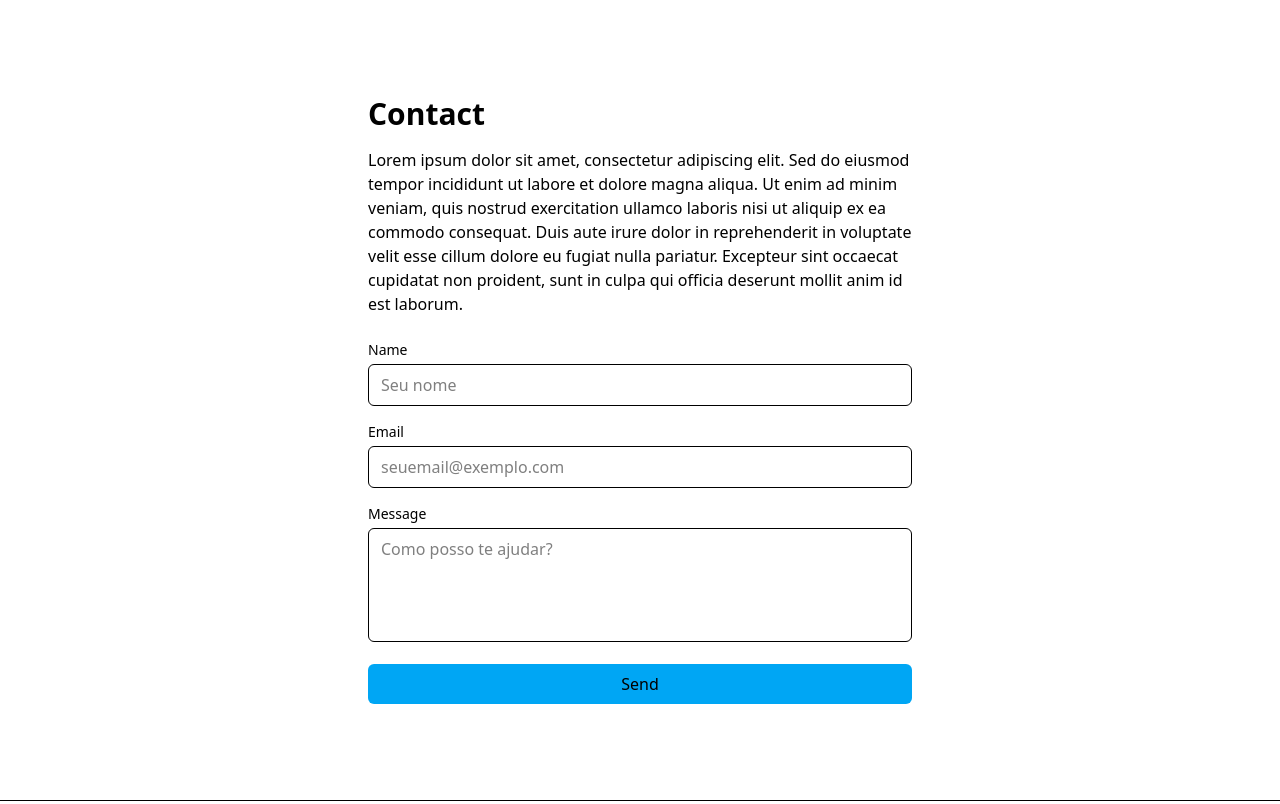
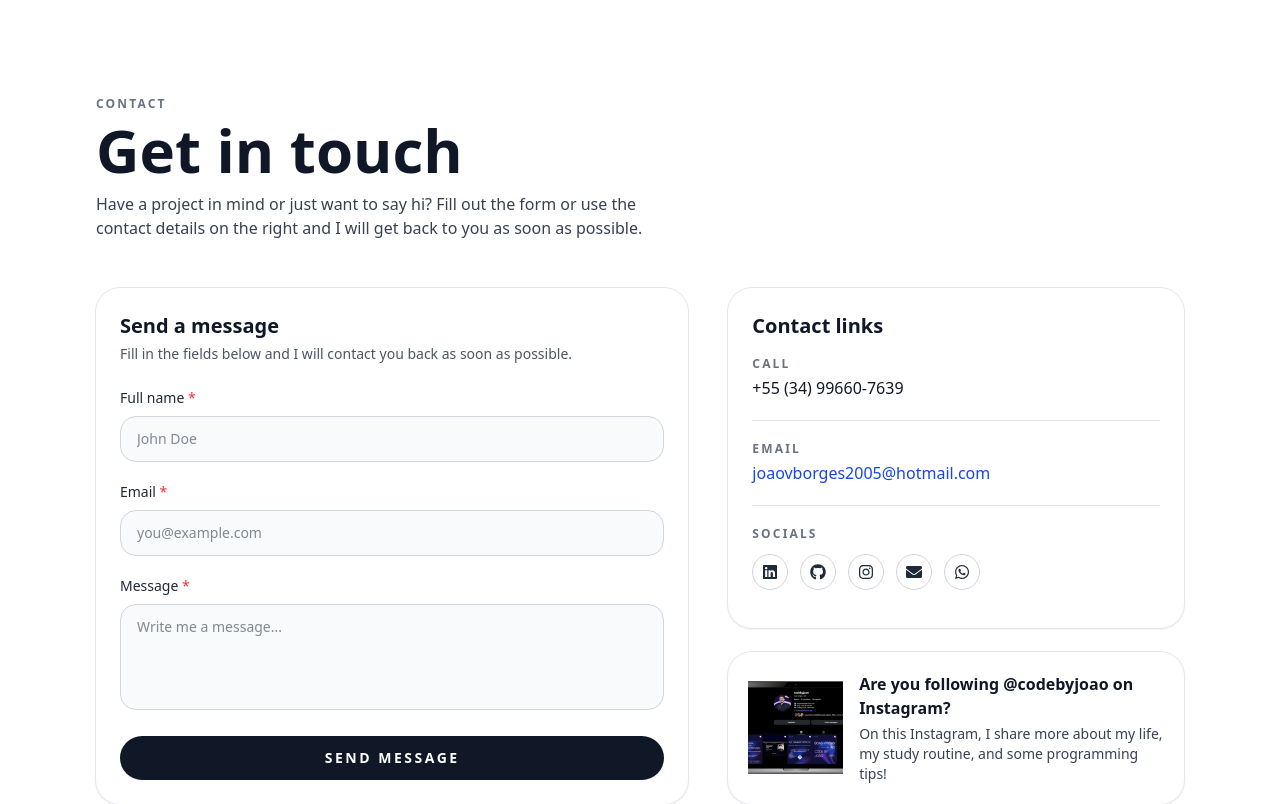
Before and after one commit to joao-vitorb/portfolio-codebyjoao, a React (Vite) app: page / in a window 1280 px wide. Shown: the part 5160-5964 px from the top of the page. Built offline with nearby package versions, Linux system fonts and the light colour scheme.

Commit message:
feat: add contact section with form and contact links

```diff
--- a/src/sections/Contact.tsx
+++ b/src/sections/Contact.tsx
@@ -1,46 +1,248 @@
-function Contact() {
+import React, { FormEvent } from "react";
+import instagramPhone from "../assets/ig-pic.png";
+import {
+  FaGithub,
+  FaLinkedin,
+  FaInstagram,
+  FaEnvelope,
+  FaWhatsapp,
+} from "react-icons/fa";
+
+const Contact: React.FC = () => {
+  const handleSubmit = (event: FormEvent<HTMLFormElement>) => {
+    event.preventDefault();
+
+    // TODO: integrate with email service
+    const formData = new FormData(event.currentTarget);
+    const data = {
+      name: formData.get("name"),
+      email: formData.get("email"),
+      subject: formData.get("subject"),
+      message: formData.get("message"),
+    };
+
+    console.log("Contact form submitted:", data);
+  };
+
   return (
-    <section id="contact" className="min-h-screen flex items-center justify-center">
-      <div className="max-w-xl mx-auto px-4 w-full">
-        <h2 className="text-3xl font-bold mb-4">Contact</h2>
-        <p className="mb-6">
-            Lorem ipsum dolor sit amet, consectetur adipiscing elit. Sed do eiusmod tempor incididunt ut labore et dolore magna aliqua. Ut enim ad minim veniam, quis nostrud exercitation ullamco laboris nisi ut aliquip ex ea commodo consequat. Duis aute irure dolor in reprehenderit in voluptate velit esse cillum dolore eu fugiat nulla pariatur. Excepteur sint occaecat cupidatat non proident, sunt in culpa qui officia deserunt mollit anim id est laborum.
+    <section
+      id="contact"
+      className="px-6 pb-24 pt-16 lg:px-24 lg:pb-32 lg:pt-24"
+    >
+      {/* Header */}
+      <div className="text-center md:text-left">
+        <p className="text-xs font-semibold uppercase tracking-[0.18em] text-gray-500">
+          Contact
+        </p>
+        <h2 className="mt-2 text-3xl font-bold text-gray-900 sm:text-5xl lg:text-6xl">
+          Get in touch
+        </h2>
+        <p className="mt-3 max-w-xl text-sm text-gray-700 sm:text-base">
+          Have a project in mind or just want to say hi? Fill out the form or
+          use the contact details on the right and I will get back to you as
+          soon as possible.
+        </p>
+      </div>
+
+      {/* Main content */}
+      <div className="mt-12 grid gap-10 lg:grid-cols-[minmax(0,1.3fr)_minmax(0,1fr)]">
+        {/* Left: contact form */}
+        <div className="h-full rounded-3xl bg-white p-6 shadow-sm ring-1 ring-gray-200">
+          <h3 className="text-lg font-semibold text-gray-900 sm:text-xl">
+            Send a message
+          </h3>
+          <p className="mt-1 text-sm text-gray-600">
+            Fill in the fields below and I will contact you back as soon as possible.
           </p>
 
-        <form className="space-y-4">
+          <form className="mt-6 space-y-5" onSubmit={handleSubmit}>
+            {/* Name */}
             <div>
-            <label className="block text-sm mb-1">Name</label>
+              <label
+                htmlFor="name"
+                className="block text-sm font-medium text-gray-800"
+              >
+                Full name <span className="text-red-500">*</span>
+              </label>
               <input
-              className="w-full rounded-md border border-black px-3 py-2"
-              placeholder="Seu nome"
+                id="name"
+                name="name"
+                type="text"
+                required
+                className="mt-2 w-full rounded-2xl border border-gray-300 bg-gray-50 px-4 py-3 text-sm text-gray-900 outline-none transition focus:border-gray-900 focus:bg-white focus:ring-2 focus:ring-gray-900/10"
+                placeholder="John Doe"
               />
             </div>
+
+            {/* Email */}
             <div>
-            <label className="block text-sm mb-1">Email</label>
+              <label
+                htmlFor="email"
+                className="block text-sm font-medium text-gray-800"
+              >
+                Email <span className="text-red-500">*</span>
+              </label>
               <input
+                id="email"
+                name="email"
                 type="email"
-              className="w-full rounded-md border border-black px-3 py-2"
-              placeholder="seuemail@exemplo.com"
+                required
+                className="mt-2 w-full rounded-2xl border border-gray-300 bg-gray-50 px-4 py-3 text-sm text-gray-900 outline-none transition focus:border-gray-900 focus:bg-white focus:ring-2 focus:ring-gray-900/10"
+                placeholder="you@example.com"
               />
             </div>
+
+            {/* Message */}
             <div>
-            <label className="block text-sm mb-1">Message</label>
+              <label
+                htmlFor="message"
+                className="block text-sm font-medium text-gray-800"
+              >
+                Message <span className="text-red-500">*</span>
+              </label>
               <textarea
+                id="message"
+                name="message"
+                required
                 rows={4}
-              className="w-full rounded-md border border-black px-3 py-2 resize-none"
-              placeholder="Como posso te ajudar?"
+                className="mt-2 w-full resize-none rounded-2xl border border-gray-300 bg-gray-50 px-4 py-3 text-sm text-gray-900 outline-none transition focus:border-gray-900 focus:bg-white focus:ring-2 focus:ring-gray-900/10"
+                placeholder="Write me a message..."
               />
             </div>
+
+            {/* Submit */}
             <button
               type="submit"
-            className="w-full rounded-md bg-sky-500 hover:bg-sky-400 font-medium py-2"
+              className="inline-flex w-full items-center justify-center rounded-full bg-gray-900 px-6 py-3 text-sm font-semibold uppercase tracking-[0.18em] text-white transition hover:bg-gray-800"
             >
-            Send
+              Send message
             </button>
           </form>
         </div>
+
+        {/* Right: contact info + CTA card */}
+        <div className="flex h-full flex-col gap-6">
+          {/* Contact links card */}
+          <div className="flex-1 rounded-3xl bg-white p-6 shadow-sm ring-1 ring-gray-200">
+            <h3 className="text-lg font-semibold text-gray-900 sm:text-xl">
+              Contact links
+            </h3>
+
+            <div className="mt-4 space-y-5 text-sm text-gray-800">
+              {/* Phone */}
+              <div>
+                <p className="text-xs font-semibold uppercase tracking-[0.18em] text-gray-500">
+                  Call
+                </p>
+                <p className="mt-1 text-base text-gray-900">
+                  +55 (34) 99660-7639
+                </p>
+              </div>
+
+              <div className="h-px w-full bg-gray-200" />
+
+              {/* Email */}
+              <div>
+                <p className="text-xs font-semibold uppercase tracking-[0.18em] text-gray-500">
+                  Email
+                </p>
+                <a
+                  href="mailto:youremail@example.com"
+                  className="mt-1 inline-block text-base font-medium text-blue-700 underline-offset-2 hover:underline"
+                >
+                  joaovborges2005@hotmail.com
+                </a>
+              </div>
+
+              <div className="h-px w-full bg-gray-200" />
+
+              {/* Socials */}
+              <div>
+                <p className="text-xs font-semibold uppercase tracking-[0.18em] text-gray-500">
+                  Socials
+                </p>
+                <div className="mt-3 flex flex-wrap gap-3">
+                  {/* LinkedIn */}
+                  <a
+                    href="https://www.linkedin.com/in/joao-vitor-borges-de-oliveira/"
+                    target="_blank"
+                    rel="noreferrer"
+                    aria-label="LinkedIn"
+                    className="flex h-9 w-9 items-center justify-center rounded-full border border-gray-300 text-gray-800 transition hover:border-gray-900 hover:bg-gray-900 hover:text-white"
+                  >
+                    <FaLinkedin className="text-base" />
+                  </a>
+
+                  {/* GitHub */}
+                  <a
+                    href="https://github.com/joao-vitorb"
+                    target="_blank"
+                    rel="noreferrer"
+                    aria-label="GitHub"
+                    className="flex h-9 w-9 items-center justify-center rounded-full border border-gray-300 text-gray-800 transition hover:border-gray-900 hover:bg-gray-900 hover:text-white"
+                  >
+                    <FaGithub className="text-base" />
+                  </a>
+
+                  {/* Instagram */}
+                  <a
+                    href="https://www.instagram.com/codebyjoao"
+                    target="_blank"
+                    rel="noreferrer"
+                    aria-label="Instagram"
+                    className="flex h-9 w-9 items-center justify-center rounded-full border border-gray-300 text-gray-800 transition hover:border-gray-900 hover:bg-gray-900 hover:text-white"
+                  >
+                    <FaInstagram className="text-base" />
+                  </a>
+
+                  {/* Email icon */}
+                  <a
+                    href="mailto:joaovborges2005@hotmail.com"
+                    aria-label="Send me an email"
+                    className="flex h-9 w-9 items-center justify-center rounded-full border border-gray-300 text-gray-800 transition hover:border-gray-900 hover:bg-gray-900 hover:text-white"
+                  >
+                    <FaEnvelope className="text-base" />
+                  </a>
+
+                  {/* WhatsApp */}
+                  <a
+                    href="HTTPS://wa.me/+5534996607639?text=Hello,+how+are+you?+I+saw+your+portfolio+and+would+like+to+get+in+touch."
+                    target="_blank"
+                    rel="noreferrer"
+                    aria-label="WhatsApp"
+                    className="flex h-9 w-9 items-center justify-center rounded-full border border-gray-300 text-gray-800 transition hover:border-gray-900 hover:bg-gray-900 hover:text-white"
+                  >
+                    <FaWhatsapp className="text-base" />
+                  </a>
+                </div>
+              </div>
+            </div>
+          </div>
+
+          {/* CTA card */}
+          <div className="flex items-center gap-4 rounded-3xl bg-white p-5 shadow-sm ring-1 ring-gray-200">
+            <div className="h-20 w-40 overflow-hidden sm:h-24 sm:w-48">
+              <img
+                src={instagramPhone}
+                alt="Smartphone with Instagram"
+                className="h-full w-full object-cover"
+              />
+            </div>
+
+            <div>
+              <h4 className="text-sm font-semibold text-gray-900 sm:text-base">
+                Are you following @codebyjoao on Instagram?
+              </h4>
+              <p className="mt-1 text-xs text-gray-700 sm:text-sm">
+                On this Instagram, I share more about my life, my study routine,
+                and some programming tips!
+              </p>
+            </div>
+          </div>
+        </div>
+      </div>
     </section>
-  )
-}
+  );
+};
 
-export default Contact
+export default Contact;
```
Also changed, not shown: src/assets/ig-pic.png (added). Lines whose indentation alone changed are shown as unchanged.
